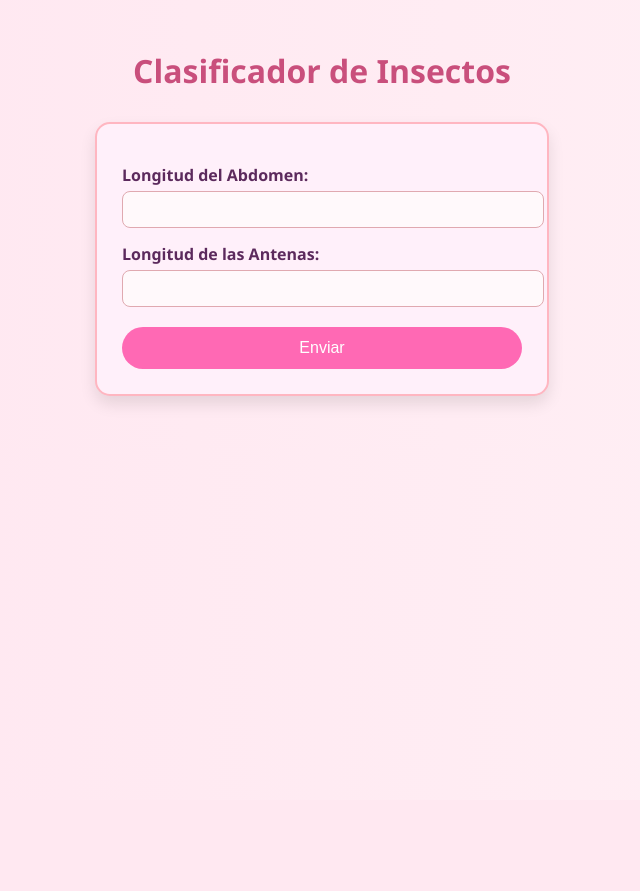
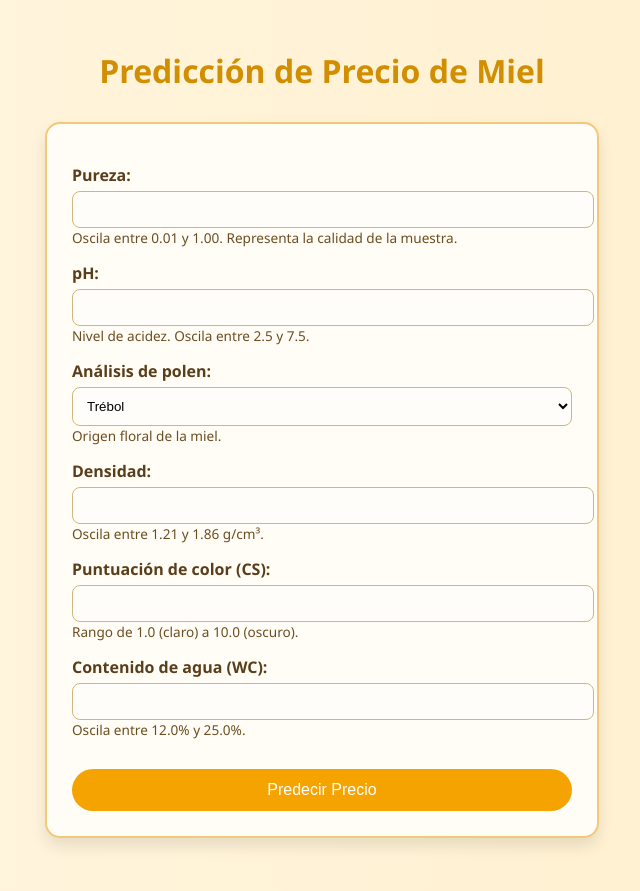
Before and after one commit to FatimaPB/flask1, a Flask app: page / in a window 1280 px wide. Shown: the whole page, without its empty margins (318-958 px from the left). Before the commit the page ends 404 px from the top, so only its background shows below. Run offline with Flask 3, Linux system fonts and the light colour scheme; parts of the project's set-up code (start-up, migrations or seed data) failed here and were passed over.

Commit message:
agregar lo de la miel

```diff
--- a/app.py
+++ b/app.py
@@ -4,12 +4,9 @@ import pandas as pd
 import logging
 
 app = Flask(__name__)
-
-# Configurar el registro
 logging.basicConfig(level=logging.DEBUG)
 
-# Cargar el modelo entrenado
-model = joblib.load('modelo.pkl')
+model = joblib.load('modelo_red_neuronal.pkl')  # Asegúrate de tener tu modelo entrenado para precio
 app.logger.debug('Modelo cargado correctamente.')
 
 @app.route('/')
@@ -19,20 +16,25 @@ def home():
 @app.route('/predict', methods=['POST'])
 def predict():
     try:
-        # Obtener los datos enviados en el request
-        abdomen = float(request.form['abdomen'])
-        antena = float(request.form['antena'])
+        features = {
+            'CS': float(request.form['CS']),
+            'Density': float(request.form['Density']),
+            'WC': float(request.form['WC']),
+            'pH': float(request.form['pH']),
+            'Pollen_analysis': request.form['Pollen_analysis'],
+            'Purity': float(request.form['Purity']),
+        }
 
-        # Crear un DataFrame con los datos
-        data_df = pd.DataFrame([[abdomen, antena]], columns=['abdomen', 'antena'])
-        app.logger.debug(f'DataFrame creado: {data_df}')
+        # Convertir a DataFrame. Se recomienda tener el mismo orden de columnas usado en entrenamiento
+        data_df = pd.DataFrame([features])
+        app.logger.debug(f'Datos recibidos: {data_df}')
 
-        # Realizar predicciones
+        # Asegúrate de codificar correctamente la columna categórica 'Pollen_analysis' si el modelo lo necesita
+
         prediction = model.predict(data_df)
         app.logger.debug(f'Predicción: {prediction[0]}')
 
-        # Devolver las predicciones como respuesta JSON
-        return jsonify({'categoria': prediction[0]})
+        return jsonify({'precio': round(float(prediction[0]), 2)})
     except Exception as e:
         app.logger.error(f'Error en la predicción: {str(e)}')
         return jsonify({'error': str(e)}), 400
--- a/templates/formulario.html
+++ b/templates/formulario.html
@@ -3,27 +3,27 @@
 <head>
   <meta charset="UTF-8" />
   <meta name="viewport" content="width=device-width, initial-scale=1.0"/>
-  <title>Clasificador de Insectos</title>
+  <title>Predicción de Precio de Miel</title>
   <style>
     body {
       font-family: 'Segoe UI', sans-serif;
-      background: linear-gradient(to right, #ffe6f0, #fff0f5);
-      color: #5c2a5d;
+      background: linear-gradient(to right, #fff5e1, #fff0cc);
+      color: #5a3e1b;
       padding: 20px;
     }
 
     h1 {
       text-align: center;
-      color: #c94f7c;
+      color: #d18e00;
       font-size: 2em;
       margin-bottom: 30px;
     }
 
     form {
-      background-color: #fff0fa;
-      border: 2px solid #ffb6c1;
+      background-color: #fffdf5;
+      border: 2px solid #f2c879;
       border-radius: 15px;
-      max-width: 400px;
+      max-width: 500px;
       margin: 0 auto;
       padding: 25px;
       box-shadow: 0 8px 16px rgba(0,0,0,0.1);
@@ -35,17 +35,17 @@
       font-weight: bold;
     }
 
-    input[type="text"] {
+    input[type="text"], select {
       width: 100%;
       padding: 10px;
-      border: 1px solid #e0a9b0;
+      border: 1px solid #d1b77b;
       border-radius: 8px;
       margin-top: 5px;
-      background-color: #fff9fb;
+      background-color: #fffdf9;
     }
 
     input[type="submit"] {
-      background-color: #ff69b4;
+      background-color: #f4a300;
       color: white;
       border: none;
       padding: 12px 20px;
@@ -58,36 +58,46 @@
     }
 
     input[type="submit"]:hover {
-      background-color: #ff85c1;
+      background-color: #ffc14d;
     }
 
     #resultado {
       text-align: center;
       font-size: 1.2em;
       margin-top: 25px;
-      color: #8a2c65;
+      color: #a86400;
+    }
+
+    .descripcion {
+      font-size: 0.85em;
+      color: #6c4d23;
+      margin-bottom: 10px;
     }
   </style>
   <script>
-    function clasificarInsecto(event) {
+    function predecirPrecio(event) {
       event.preventDefault();
-      const abdomen = document.getElementById('abdomen').value;
-      const antena = document.getElementById('antena').value;
+      const datos = {
+        Purity: document.getElementById('Purity').value,
+        pH: document.getElementById('pH').value,
+        Pollen_analysis: document.getElementById('Pollen_analysis').value,
+        Density: document.getElementById('Density').value,
+        CS: document.getElementById('CS').value,
+        WC: document.getElementById('WC').value
+      };
+
+      const body = new URLSearchParams(datos).toString();
 
       fetch('/predict', {
         method: 'POST',
-        headers: {
-          'Content-Type': 'application/x-www-form-urlencoded',
-        },
-        body: `abdomen=${abdomen}&antena=${antena}`,
+        headers: { 'Content-Type': 'application/x-www-form-urlencoded' },
+        body: body,
       })
       .then(response => response.json())
       .then(data => {
-        if (data.error) {
-          document.getElementById('resultado').innerText = 'Error: ' + data.error;
-        } else {
-          document.getElementById('resultado').innerText = 'El insecto es un/a: ' + data.categoria;
-        }
+        document.getElementById('resultado').innerText = data.error
+          ? 'Error: ' + data.error
+          : 'El precio estimado de la miel es: $' + data.precio;
       })
       .catch(error => {
         document.getElementById('resultado').innerText = 'Error en la solicitud.';
@@ -98,16 +108,54 @@
 </head>
 <body>
 
-  <h1>Clasificador de Insectos</h1>
+  <h1>Predicción de Precio de Miel</h1>
 
-  <form id="formulario" onsubmit="clasificarInsecto(event)">
-    <label for="abdomen">Longitud del Abdomen:</label>
-    <input type="text" id="abdomen" name="abdomen">
+  <form id="formulario" onsubmit="predecirPrecio(event)">
+    <label for="Purity">Pureza:</label>
+    <input type="text" id="Purity" name="Purity">
+    <div class="descripcion">Oscila entre 0.01 y 1.00. Representa la calidad de la muestra.</div>
 
-    <label for="antena">Longitud de las Antenas:</label>
-    <input type="text" id="antena" name="antena">
+    <label for="pH">pH:</label>
+    <input type="text" id="pH" name="pH">
+    <div class="descripcion">Nivel de acidez. Oscila entre 2.5 y 7.5.</div>
 
-    <input type="submit" value="Enviar">
+    <label for="Pollen_analysis">Análisis de polen:</label>
+    <select id="Pollen_analysis" name="Pollen_analysis">
+      <option value="trébol">Trébol</option>
+      <option value="flores silvestres">Flores silvestres</option>
+      <option value="azahar">Azahar</option>
+      <option value="alfalfa">Alfalfa</option>
+      <option value="acacia">Acacia</option>
+      <option value="lavanda">Lavanda</option>
+      <option value="eucalipto">Eucalipto</option>
+      <option value="trigo sarraceno">Trigo sarraceno</option>
+      <option value="manuka">Manuka</option>
+      <option value="salvia">Salvia</option>
+      <option value="girasol">Girasol</option>
+      <option value="borraja">Borraja</option>
+      <option value="romero">Romero</option>
+      <option value="tomillo">Tomillo</option>
+      <option value="brezo">Brezo</option>
+      <option value="tupelo">Tupelo</option>
+      <option value="arándano">Arándano</option>
+      <option value="castaño">Castaño</option>
+      <option value="aguacate">Aguacate</option>
+    </select>
+    <div class="descripcion">Origen floral de la miel.</div>
+
+    <label for="Density">Densidad:</label>
+    <input type="text" id="Density" name="Density">
+    <div class="descripcion">Oscila entre 1.21 y 1.86 g/cm³.</div>
+
+    <label for="CS">Puntuación de color (CS):</label>
+    <input type="text" id="CS" name="CS">
+    <div class="descripcion">Rango de 1.0 (claro) a 10.0 (oscuro).</div>
+
+    <label for="WC">Contenido de agua (WC):</label>
+    <input type="text" id="WC" name="WC">
+    <div class="descripcion">Oscila entre 12.0% y 25.0%.</div>
+
+    <input type="submit" value="Predecir Precio">
   </form>
 
   <p id="resultado"></p>
```
Also changed, not shown: 2 other files.
